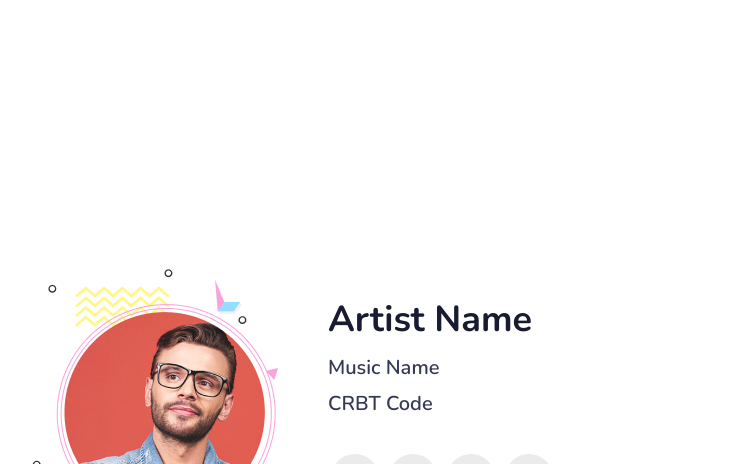
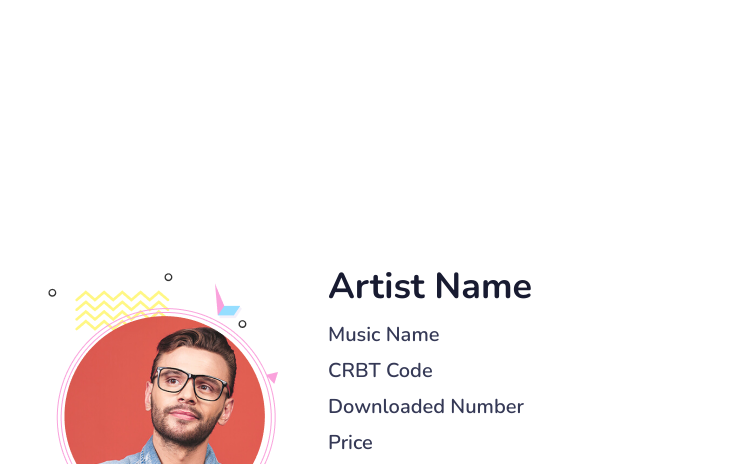
Before and after one commit to roberawakweya/kakuvas, a plain HTML site: page artist-det.html in a window 1280 px wide. Shown: the part 313-777 px from the top of the page, without its empty margins (65-805 px from the left). Drawn offline with nearby package versions, Linux system fonts and the light colour scheme; a script that the page names is missing.

Commit message:
Update artist-det.html

```diff
--- a/artist-det.html
+++ b/artist-det.html
@@ -83,6 +83,8 @@
                     <h5>Artist Name</h5>
                     <p>Music Name</p>
                     <p>CRBT Code</p>
+                    <p>Downloaded Number</p>
+                    <p>Price</p>
                     <div class="social_aria">
                         <a href=""><i class="fa-brands fa-facebook-f"></i></a>
                         <a href=""><i class="fa-brands fa-instagram"></i></a>
```
